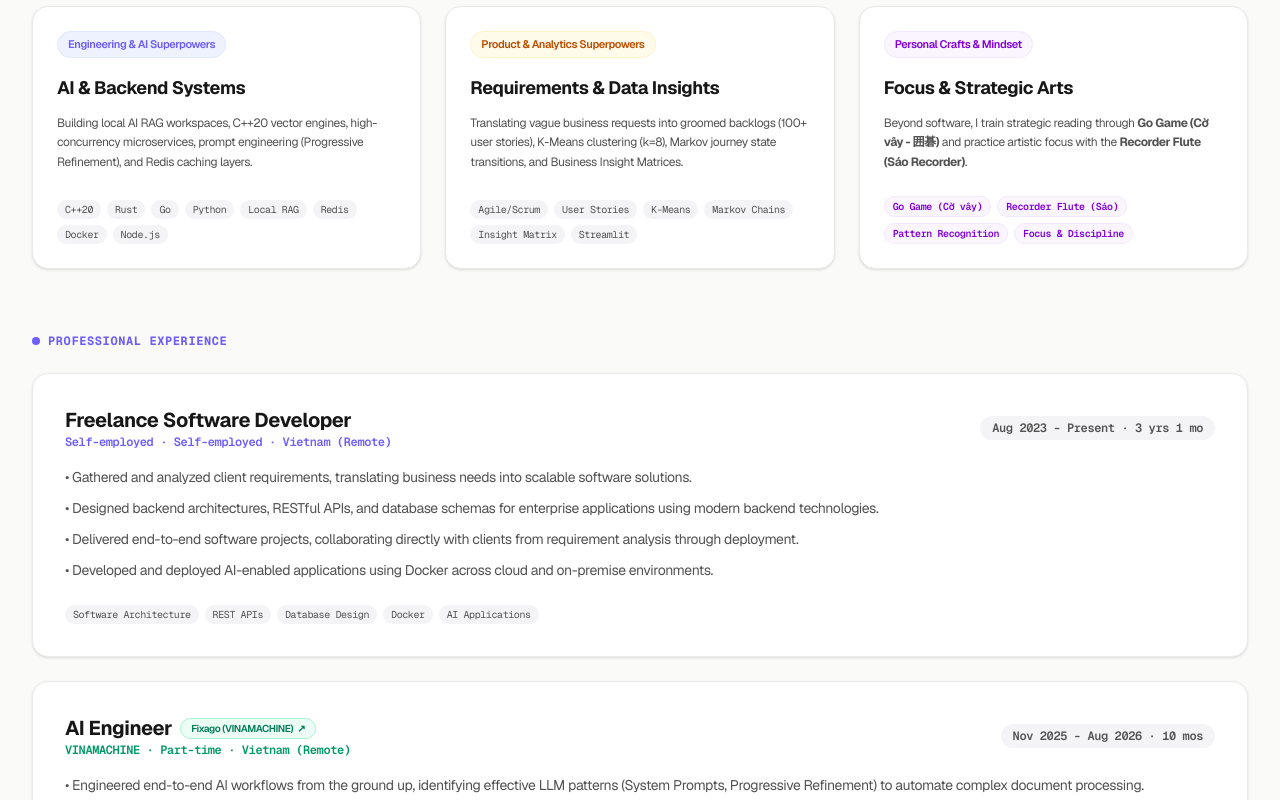
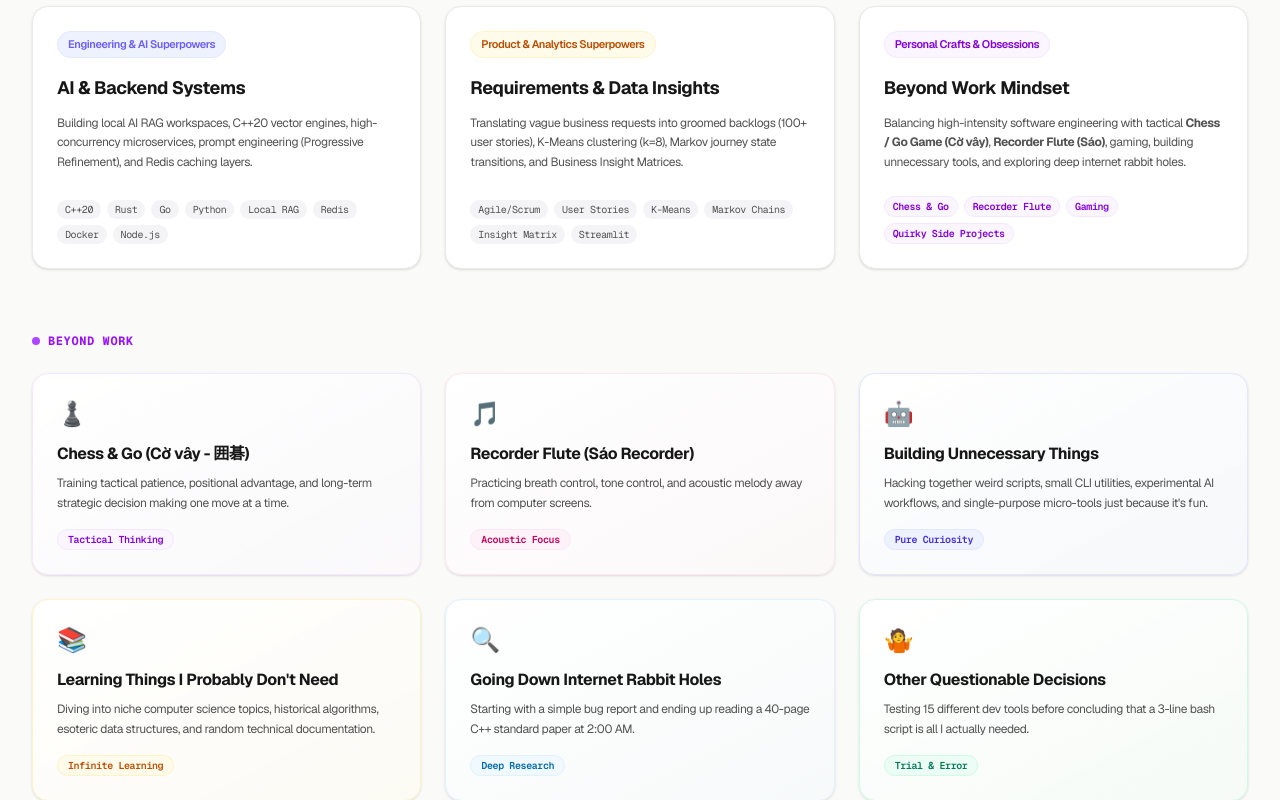
Before and after one commit to pomagrenate/pomaidb-web, a Next.js app: page /hire-me in a window 1280 px wide. Shown: the part 860-1660 px from the top of the page. Built offline with nearby package versions, Linux system fonts and the light colour scheme.

Commit message:
feat: add dedicated BEYOND WORK section with hobbies and obsessions

```diff
--- a/app/hire-me/page.tsx
+++ b/app/hire-me/page.tsx
@@ -111,24 +111,118 @@ export default function HireMePage() {
               </div>
             </div>
 
-            {/* Personal Craft & Mindset (Tài lẻ) */}
+            {/* Personal Craft & Mindset */}
             <div className="bg-white border border-[#EAEAEA] rounded-2xl p-6 shadow-sm hover:shadow-lg transition-all flex flex-col justify-between">
               <div>
                 <span className="px-2.5 py-1 rounded-full bg-purple-50 border border-purple-100 text-purple-700 text-[11px] font-semibold mb-4 inline-block">
-                  Personal Crafts &amp; Mindset
+                  Personal Crafts &amp; Obsessions
                 </span>
-                <h3 className="text-lg font-bold text-[#171717] mb-3">Focus &amp; Strategic Arts</h3>
+                <h3 className="text-lg font-bold text-[#171717] mb-3">Beyond Work Mindset</h3>
                 <p className="text-[#525252] text-xs leading-relaxed mb-6">
-                  Beyond software, I train strategic reading through <strong>Go Game (Cờ vây - 囲碁)</strong> and practice artistic focus with the <strong>Recorder Flute (Sáo Recorder)</strong>.
+                  Balancing high-intensity software engineering with tactical <strong>Chess / Go Game (Cờ vây)</strong>, <strong>Recorder Flute (Sáo)</strong>, gaming, building unnecessary tools, and exploring deep internet rabbit holes.
                 </p>
               </div>
               <div className="flex flex-wrap gap-1.5">
-                {["Go Game (Cờ vây)", "Recorder Flute (Sáo)", "Pattern Recognition", "Focus & Discipline"].map((t) => (
+                {["Chess & Go", "Recorder Flute", "Gaming", "Quirky Side Projects"].map((t) => (
                   <span key={t} className="px-2 py-0.5 rounded-full bg-purple-50 text-purple-700 border border-purple-100 text-[10px] font-mono font-semibold">
                     {t}
                   </span>
                 ))}
               </div>
+            </div>
+          </div>
+        </div>
+
+        {/* Beyond Work Section */}
+        <div>
+          <div className="flex items-center gap-2 text-xs font-mono font-bold text-purple-600 uppercase tracking-wider mb-6">
+            <span className="w-2 h-2 rounded-full bg-purple-500" />
+            <span>BEYOND WORK</span>
+          </div>
+
+          <div className="grid grid-cols-1 md:grid-cols-2 lg:grid-cols-3 gap-6">
+            {/* 1. Chess & Go */}
+            <div className="bg-gradient-to-br from-white to-purple-50/30 border border-purple-100 rounded-2xl p-6 shadow-sm hover:shadow-md transition-all flex flex-col justify-between">
+              <div>
+                <div className="text-2xl mb-3">♟️</div>
+                <h3 className="text-base font-bold text-[#171717] mb-2">Chess &amp; Go (Cờ vây - 囲碁)</h3>
+                <p className="text-xs text-[#525252] leading-relaxed mb-4">
+                  Training tactical patience, positional advantage, and long-term strategic decision making one move at a time.
+                </p>
+              </div>
+              <span className="px-2.5 py-0.5 rounded-full bg-purple-50 text-purple-700 text-[10px] font-mono font-semibold w-fit border border-purple-100">
+                Tactical Thinking
+              </span>
+            </div>
+
+            {/* 2. Recorder Flute */}
+            <div className="bg-gradient-to-br from-white to-pink-50/30 border border-pink-100 rounded-2xl p-6 shadow-sm hover:shadow-md transition-all flex flex-col justify-between">
+              <div>
+                <div className="text-2xl mb-3">🎵</div>
+                <h3 className="text-base font-bold text-[#171717] mb-2">Recorder Flute (Sáo Recorder)</h3>
+                <p className="text-xs text-[#525252] leading-relaxed mb-4">
+                  Practicing breath control, tone control, and acoustic melody away from computer screens.
+                </p>
+              </div>
+              <span className="px-2.5 py-0.5 rounded-full bg-pink-50 text-pink-700 text-[10px] font-mono font-semibold w-fit border border-pink-100">
+                Acoustic Focus
+              </span>
+            </div>
+
+            {/* 3. Building Unnecessary Things */}
+            <div className="bg-gradient-to-br from-white to-indigo-50/30 border border-indigo-100 rounded-2xl p-6 shadow-sm hover:shadow-md transition-all flex flex-col justify-between">
+              <div>
+                <div className="text-2xl mb-3">🤖</div>
+                <h3 className="text-base font-bold text-[#171717] mb-2">Building Unnecessary Things</h3>
+                <p className="text-xs text-[#525252] leading-relaxed mb-4">
+                  Hacking together weird scripts, small CLI utilities, experimental AI workflows, and single-purpose micro-tools just because it&apos;s fun.
+                </p>
+              </div>
+              <span className="px-2.5 py-0.5 rounded-full bg-indigo-50 text-indigo-700 text-[10px] font-mono font-semibold w-fit border border-indigo-100">
+                Pure Curiosity
+              </span>
+            </div>
+
+            {/* 4. Learning things I probably don't need */}
+            <div className="bg-gradient-to-br from-white to-amber-50/30 border border-amber-100 rounded-2xl p-6 shadow-sm hover:shadow-md transition-all flex flex-col justify-between">
+              <div>
+                <div className="text-2xl mb-3">📚</div>
+                <h3 className="text-base font-bold text-[#171717] mb-2">Learning Things I Probably Don&apos;t Need</h3>
+                <p className="text-xs text-[#525252] leading-relaxed mb-4">
+                  Diving into niche computer science topics, historical algorithms, esoteric data structures, and random technical documentation.
+                </p>
+              </div>
+              <span className="px-2.5 py-0.5 rounded-full bg-amber-50 text-amber-700 text-[10px] font-mono font-semibold w-fit border border-amber-100">
+                Infinite Learning
+              </span>
+            </div>
+
+            {/* 5. Internet Rabbit Holes */}
+            <div className="bg-gradient-to-br from-white to-sky-50/30 border border-sky-100 rounded-2xl p-6 shadow-sm hover:shadow-md transition-all flex flex-col justify-between">
+              <div>
+                <div className="text-2xl mb-3">🔍</div>
+                <h3 className="text-base font-bold text-[#171717] mb-2">Going Down Internet Rabbit Holes</h3>
+                <p className="text-xs text-[#525252] leading-relaxed mb-4">
+                  Starting with a simple bug report and ending up reading a 40-page C++ standard paper at 2:00 AM.
+                </p>
+              </div>
+              <span className="px-2.5 py-0.5 rounded-full bg-sky-50 text-sky-700 text-[10px] font-mono font-semibold w-fit border border-sky-100">
+                Deep Research
+              </span>
+            </div>
+
+            {/* 6. Other Questionable Decisions */}
+            <div className="bg-gradient-to-br from-white to-emerald-50/30 border border-emerald-100 rounded-2xl p-6 shadow-sm hover:shadow-md transition-all flex flex-col justify-between">
+              <div>
+                <div className="text-2xl mb-3">🤷</div>
+                <h3 className="text-base font-bold text-[#171717] mb-2">Other Questionable Decisions</h3>
+                <p className="text-xs text-[#525252] leading-relaxed mb-4">
+                  Testing 15 different dev tools before concluding that a 3-line bash script is all I actually needed.
+                </p>
+              </div>
+              <span className="px-2.5 py-0.5 rounded-full bg-emerald-50 text-emerald-700 text-[10px] font-mono font-semibold w-fit border border-emerald-100">
+                Trial &amp; Error
+              </span>
             </div>
           </div>
         </div>
```
